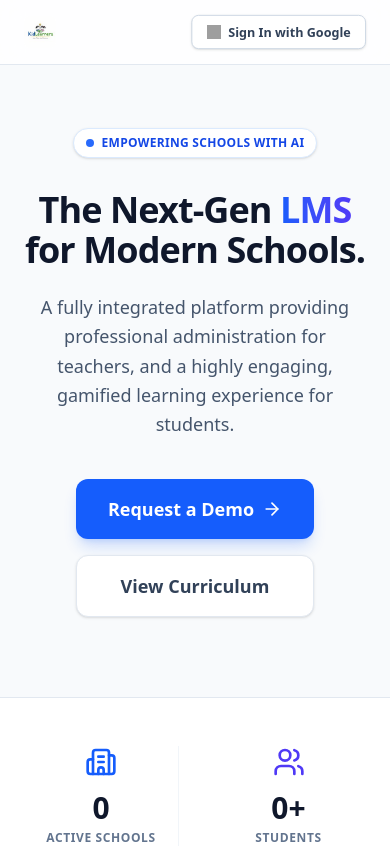
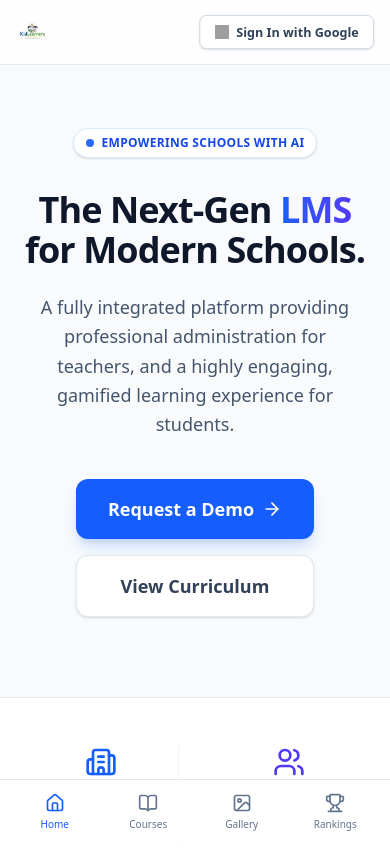
Before and after one commit to Shanmukhcr7/KidLearners, a Next.js app in the folder web/: page / in a window 390 px wide. Shown: the top 848 px of the page. Built offline with nearby package versions, Linux system fonts and the light colour scheme; no server answers; grey boxes are pictures that could not be loaded.

Commit message:
Fix: Add Mobile Bottom Navigation Bar

```diff
--- a/web/src/components/ui/Navbar.tsx
+++ b/web/src/components/ui/Navbar.tsx
@@ -1,17 +1,18 @@
 "use client";
 
 import Link from "next/link";
-import { BookOpen, Trophy, Image as ImageIcon, LogOut } from "lucide-react";
+import { BookOpen, Trophy, Image as ImageIcon, LogOut, Home } from "lucide-react";
 import GoogleSignInButton from "@/components/auth/GoogleSignInButton";
 import { useEffect, useState } from "react";
 import { onAuthStateChanged, signOut } from "firebase/auth";
 import { auth } from "@/utils/firebase";
-import { useRouter } from "next/navigation";
+import { useRouter, usePathname } from "next/navigation";
 
 export function Navbar() {
   const [user, setUser] = useState<any>(null);
   const [role, setRole] = useState<string>("user");
   const router = useRouter();
+  const pathname = usePathname();
 
   useEffect(() => {
     const unsubscribe = onAuthStateChanged(auth, async (currentUser) => {
@@ -35,8 +36,9 @@ export function Navbar() {
   };
 
   return (
+    <>
       <nav className="fixed top-0 w-full bg-white/80 backdrop-blur-md z-50 border-b border-slate-200">
-      <div className="max-w-7xl mx-auto px-6 h-16 flex items-center justify-between">
+        <div className="max-w-7xl mx-auto px-4 sm:px-6 h-16 flex items-center justify-between">
           <Link href="/" className="flex items-center gap-2 shrink-0">
             <img src="/loki.jpg" alt="KidLearners Logo" className="w-8 h-8 rounded-md object-cover" />
             <span className="font-bold text-xl tracking-tight text-slate-900 hidden sm:block">KidLearners</span>
@@ -59,7 +61,7 @@ export function Navbar() {
                   </Link>
                 )}
                 {role === "school_admin" && (
-                <Link href="/school" className="px-3 py-1.5 sm:px-4 sm:py-2 text-xs sm:text-sm font-semibold text-white bg-indigo-600 rounded-lg hover:bg-indigo-700 shadow-sm transition-colors whitespace-nowrap">
+                  <Link href="/school-admin" className="px-3 py-1.5 sm:px-4 sm:py-2 text-xs sm:text-sm font-semibold text-white bg-indigo-600 rounded-lg hover:bg-indigo-700 shadow-sm transition-colors whitespace-nowrap">
                     Portal
                   </Link>
                 )}
@@ -85,5 +87,25 @@ export function Navbar() {
           </div>
         </div>
       </nav>
+
+      {/* Mobile Bottom Navigation Bar */}
+      <div className="md:hidden fixed bottom-0 left-0 right-0 w-full bg-white border-t border-slate-200 z-50 pb-safe">
+        <div className="flex justify-around items-center h-16 px-2">
+          <MobileNavItem href="/" icon={<Home size={20} />} label="Home" active={pathname === "/"} />
+          <MobileNavItem href="/courses" icon={<BookOpen size={20} />} label="Courses" active={pathname === "/courses"} />
+          <MobileNavItem href="/gallery" icon={<ImageIcon size={20} />} label="Gallery" active={pathname === "/gallery"} />
+          <MobileNavItem href="/leaderboards" icon={<Trophy size={20} />} label="Rankings" active={pathname === "/leaderboards"} />
+        </div>
+      </div>
+    </>
   );
 }
+
+function MobileNavItem({ href, icon, label, active }: { href: string; icon: React.ReactNode; label: string; active: boolean }) {
+  return (
+    <Link href={href} className={`flex flex-col items-center justify-center w-full h-full gap-1 transition-colors ${active ? "text-blue-600" : "text-slate-500 hover:text-slate-800"}`}>
+      {icon}
+      <span className="text-[10px] font-medium">{label}</span>
+    </Link>
+  );
+}
```
Lines whose indentation alone changed are shown as unchanged.
